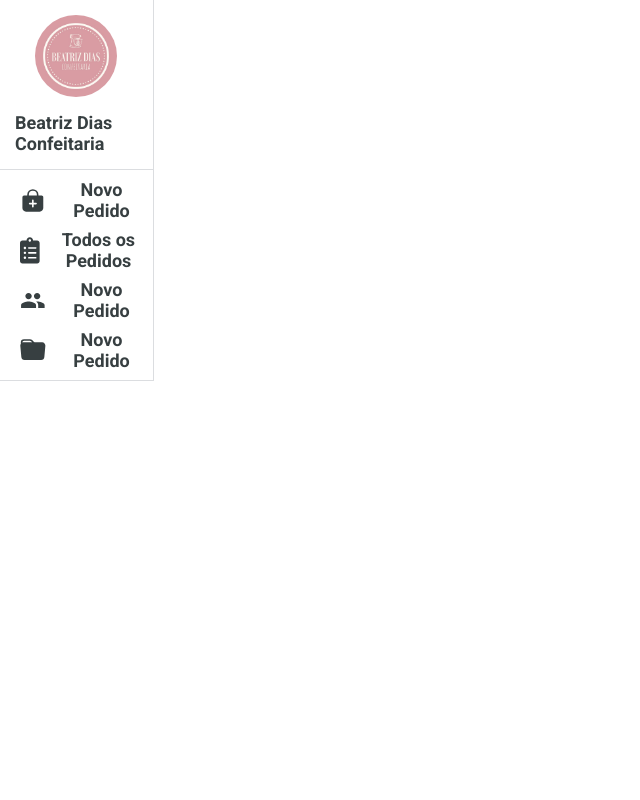
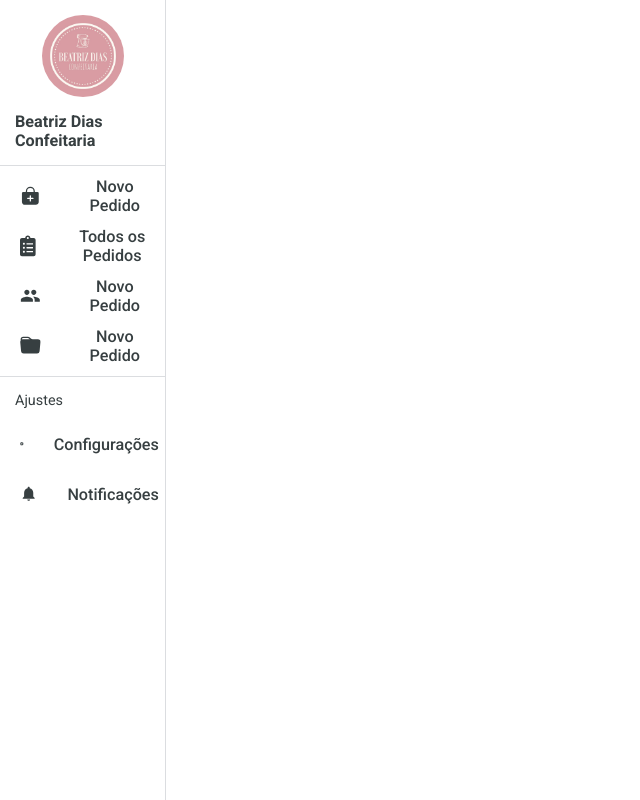
Before and after one commit to Emerson-MM-Filho/Order-Manager-Front, a React (Create React App) app in the folder react-system/: page / in a window 1280 px wide. Shown: the whole page, without its empty margins (0-640 px from the left). Built offline with nearby package versions, Linux system fonts and the light colour scheme.

Commit message:
create configs side bar menu and style

```diff
--- a/react-system/src/App.css
+++ b/react-system/src/App.css
@@ -47,6 +47,16 @@
   color: #61dafb;
 }
 
+#sideBarMenu {
+  width: 13%;
+  height: 100vh;
+  background-color: var(--white);
+  display: flex;
+  justify-content: start;
+  flex-direction: column;
+  border-right: 1px solid var(--white-gray);
+}
+
 @keyframes App-logo-spin {
   from {
     transform: rotate(0deg);
--- a/react-system/src/App.js
+++ b/react-system/src/App.js
@@ -5,8 +5,8 @@ import SideBarMenu from "./components/sideBarMenu";
 function App() {
   return (
     <main>
-      <aside>
-        <SideBarMenu></SideBarMenu>
+      <aside id="sideBarMenu">
+        <SideBarMenu />
       </aside>
     </main>
   )
--- a/react-system/src/components/sideBarButton.css
+++ b/react-system/src/components/sideBarButton.css
@@ -25,8 +25,10 @@
 }
 
 .sideBarButton p {
+    font-size: .9rem;
+    margin-left: 20px;
     color: var(--black);
-    font-weight: 700;
+    font-weight: 500;
     transition: color .75s ease-in-out;
 }
 
--- a/react-system/src/components/sideBarMenu.css
+++ b/react-system/src/components/sideBarMenu.css
@@ -1,12 +1,3 @@
-#sideBarMenu {
-    background-color: var(--white);
-    width: 12%;
-    display: flex;
-    justify-content: center;
-    flex-direction: column;
-    border-right: 1px solid var(--white-gray);
-}
-
 #logoArea {
     display: flex;
     align-items: center;
@@ -21,7 +12,7 @@
 }
 
 #logoArea h1 {
-    font-size: 18px;
+    font-size: .9rem;
     padding: 15px;
     padding-top: 0;
 }
@@ -29,3 +20,9 @@
 #mainMenu {
     border-bottom: 1px solid var(--white-gray);
 }
+
+#configs h2 {
+    font-weight: 400;
+    font-size: .8rem;
+    margin: 15px;
+}
--- a/react-system/src/components/sideBarMenu.js
+++ b/react-system/src/components/sideBarMenu.js
@@ -5,24 +5,31 @@ import Button from './sideBarButton'
 
 //import icons
 import { IoBagAdd } from "react-icons/io5"
+import { IoMdNotifications } from "react-icons/io"
 import { FaClipboardList } from "react-icons/fa"
 import { MdPeople } from "react-icons/md"
-import { BsFillFolderFill } from "react-icons/bs"
+import { BsFillFolderFill, BsFillGearFill } from "react-icons/bs"
+
+const iconSize = '1.2rem'
 
 function sideBarMenu() {
   return (
-    <div id="sideBarMenu">
+    <div>
       <div id="logoArea">
         <img src={logo} alt="logo"/>
         <h1>Beatriz Dias Confeitaria</h1>
       </div>
       <div id="mainMenu">
-        <Button icon={<IoBagAdd size={"1.6rem"}/>} buttonName='Novo Pedido'/>
-        <Button icon={<FaClipboardList size={"1.6rem"}/>} buttonName='Todos os Pedidos'/>
-        <Button icon={<MdPeople size={"1.6rem"}/>} buttonName='Novo Pedido'/>
-        <Button icon={<BsFillFolderFill size={"1.6rem"}/>} buttonName='Novo Pedido'/>
+        <Button icon={<IoBagAdd size={iconSize}/>} buttonName='Novo Pedido'/>
+        <Button icon={<FaClipboardList size={iconSize}/>} buttonName='Todos os Pedidos'/>
+        <Button icon={<MdPeople size={iconSize}/>} buttonName='Novo Pedido'/>
+        <Button icon={<BsFillFolderFill size={iconSize}/>} buttonName='Novo Pedido'/>
       </div>
-      <div> </div>
+      <div id="configs">
+        <h2>Ajustes</h2>
+        <Button icon={<BsFillGearFill size={iconSize}/>} buttonName='Configurações'/>
+        <Button icon={<IoMdNotifications size={iconSize}/>} buttonName='Notificações'/>
+      </div>
     </div>
   )
 }
```
